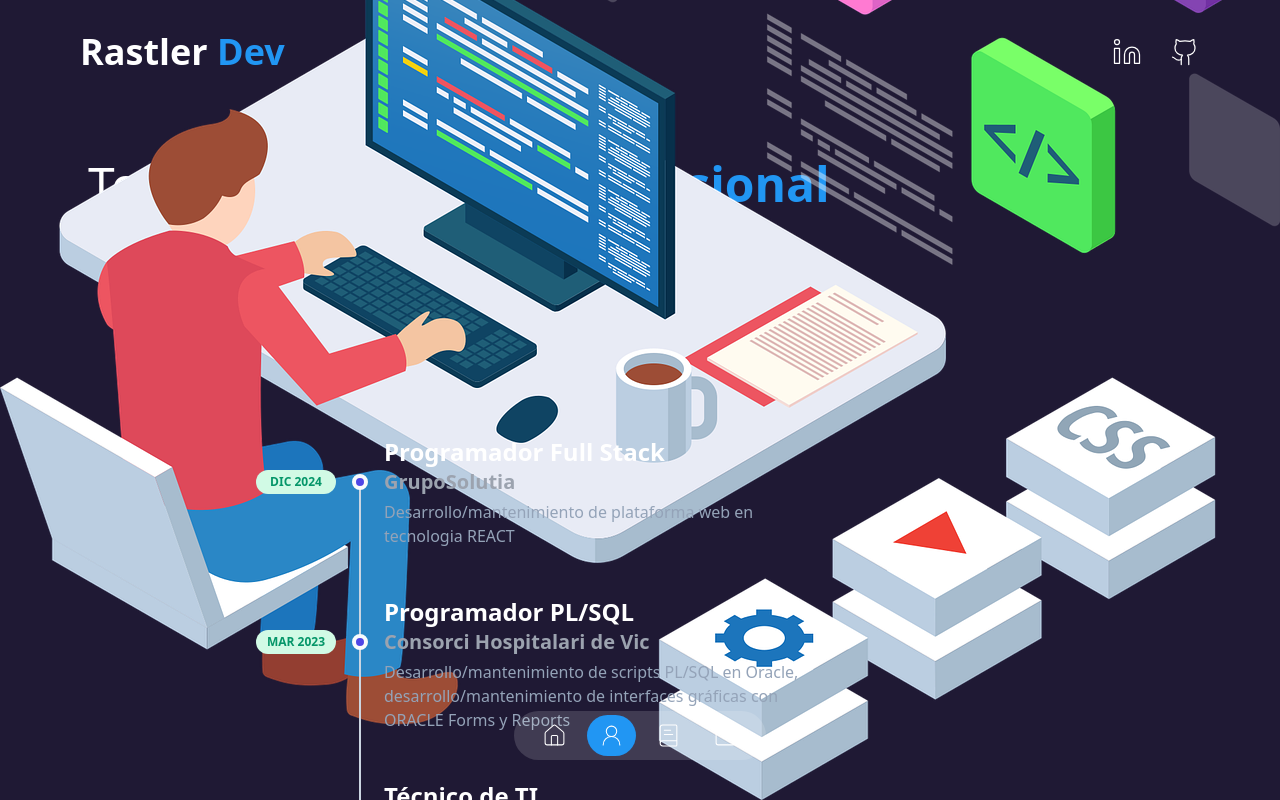
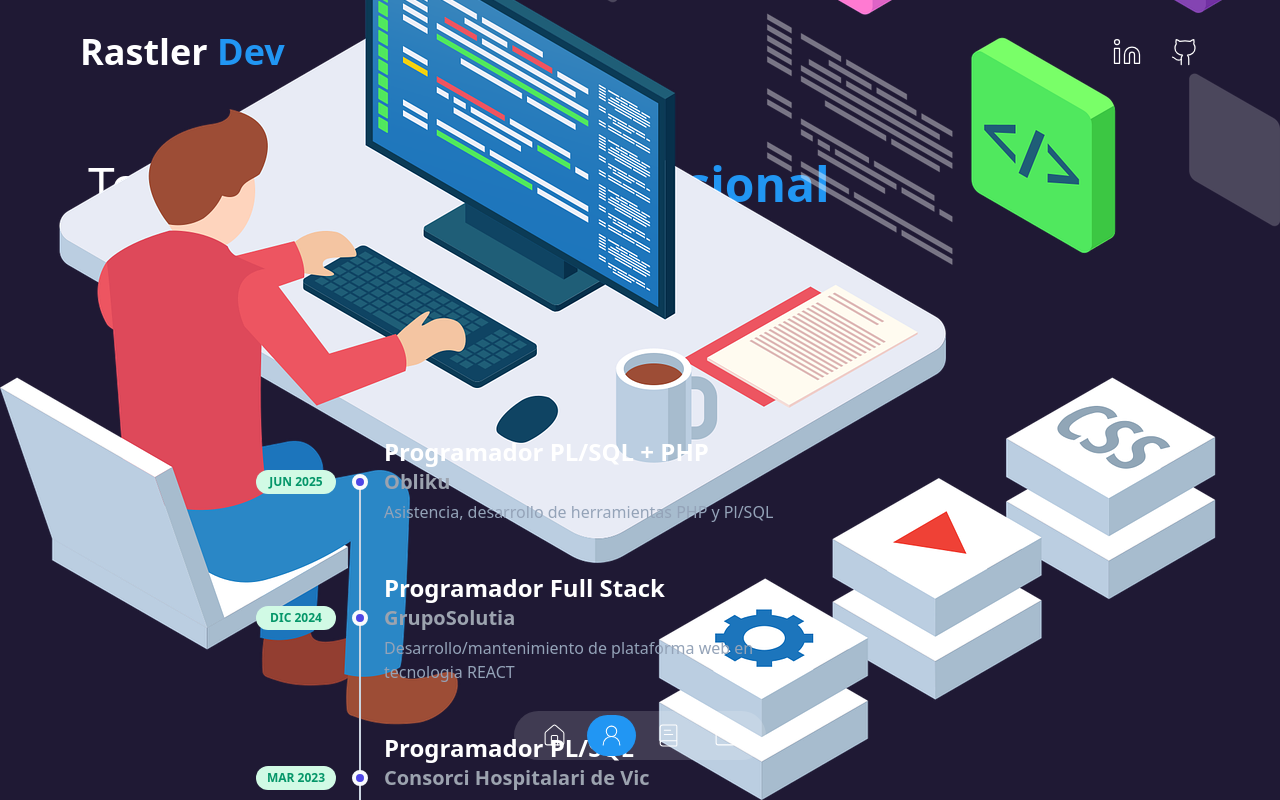
Before and after one commit to Rastler89/portfolio, a Next.js app: page /about-me in a window 1280 px wide. Shown: the top 800 px of the page. Built offline with nearby package versions, Linux system fonts and the light colour scheme.

Commit message:
actualizado trabajos

```diff
--- a/data.tsx
+++ b/data.tsx
@@ -62,41 +62,48 @@ export const dataAboutPage = [
     },*/
     {
         id: 1,
+        title: "Programador PL/SQL + PHP",
+        subtitle: "Obliku",
+        description: "Asistencia, desarrollo de herramientas PHP y Pl/SQL",
+        date: "Jun 2025"
+    },
+    {
+        id: 2,
         title: "Programador Full Stack",
         subtitle: "GrupoSolutia",
         description: "Desarrollo/mantenimiento de plataforma web en tecnologia REACT",
         date: "Dic 2024"
     },
     {
-        id: 2,
+        id: 3,
         title: "Programador PL/SQL",
         subtitle: "Consorci Hospitalari de Vic",
         description: "Desarrollo/mantenimiento de scripts PL/SQL en Oracle, desarrollo/mantenimiento de interfaces gráficas con ORACLE Forms y Reports",
         date: "Mar 2023"
     },
     {
-        id: 3,
+        id: 4,
         title: "Técnico de TI",
         subtitle: "Optima Retail",
         description: "Gestión de incidencias, desarrollo íntegro de un sistema de control de calidad, programación de pantallas",
         date: "Feb 2022"
     },
     {
-        id: 4,
+        id: 5,
         title: "Programador PHP",
         subtitle: "Easypromos",
         description: "Desarrollo/mantenimiento de scripts PHP, desarrollo de interfaces gráficas con React",
         date: "Ene 2020"
     },
     {
-        id: 5,
+        id: 6,
         title: "Programadow Web",
         subtitle: "Alarmas y Seguridad",
         description: "Desarrollo de una web para la venta de alarmas y seguridad electrónica",
         date: "Jul 2019"
     },
     {
-        id: 6,
+        id: 7,
         title: "Programador",
         subtitle: "Bon Preu S.A.U",
         description: "Desarrollo y mantenimiento de aplicaciones informáticas para la gestión de la empresa, mantenimiento de scripts PL/SQL, desarrollo de interfaces 4GL. Mantenimiento de base de datos Oracle y Microsoft SQL Server. Gestión de incidencias",
```
